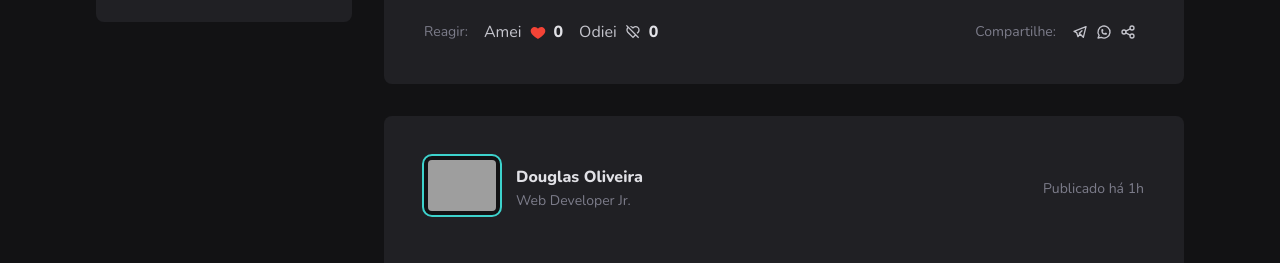
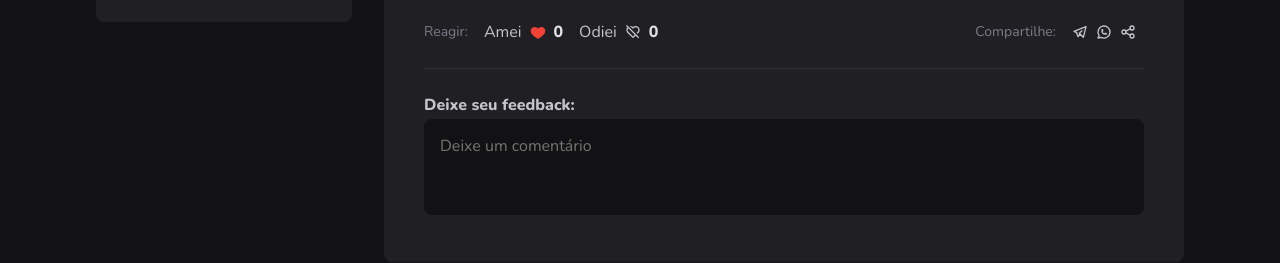
Before and after one commit to xDouglas90/devtopics, a React (Vite) app: page / in a window 1280 px wide. Shown: the part 438-701 px from the top of the page. Built offline with nearby package versions, Linux system fonts and the light colour scheme; grey boxes are pictures that could not be loaded.

Commit message:
:lipstick: Finish comment form in Post component

```diff
--- a/src/components/Button/styles.ts
+++ b/src/components/Button/styles.ts
@@ -26,8 +26,8 @@ export const Button = styled.a<ButtonProps>`
   &:hover {
     background: ${({ isPrimary }) =>
     isPrimary ? 'var(--primary-color)' : 'var(--primary-lt-color)'};
-    color: var(--white-color);
+    color: ${({ isPrimary }) => isPrimary ? 'var(--white-color)' : 'var(--gray-800)'};
     cursor: pointer;
-    text-shadow: 0 0 2px var(--gray-800);
+    text-shadow: ${({ isPrimary }) => (isPrimary ? '0 0 2px var(--gray-800)' : 'none')};
   }
 `;
--- a/src/components/Post/index.tsx
+++ b/src/components/Post/index.tsx
@@ -1,4 +1,10 @@
-import { Container, PostContent, PostFooter, PostHeader } from './styles';
+import {
+  CommentForm,
+  Container,
+  PostContent,
+  PostFooter,
+  PostHeader,
+} from './styles';
 
 import { TbShare, TbBrandTelegram, TbBrandWhatsapp } from 'react-icons/tb';
 import { FcLike } from 'react-icons/fc';
@@ -78,6 +84,16 @@ export const Post = () => {
           </div>
         </div>
       </PostFooter>
+
+      <CommentForm>
+        <label htmlFor="comment">
+          <strong>Deixe seu feedback:</strong>
+        </label>
+        <textarea name="comment" placeholder="Deixe um comentário" />
+        <footer>
+          <button type="submit">Publicar</button>
+        </footer>
+      </CommentForm>
     </Container>
   );
 };
--- a/src/components/Post/styles.ts
+++ b/src/components/Post/styles.ts
@@ -148,3 +148,61 @@ export const PostFooter = styled.footer`
     }
   }
 `;
+
+export const CommentForm = styled.form`
+  border-top: 1px solid var(--gray-600);
+  margin-top: 1.5rem;
+  padding-top: 1.5rem;
+  width: 100%;
+
+  label strong {
+    color: var(--gray-100);
+    line-height: 1.6;
+  }
+
+  textarea {
+    background: var(--gray-800);
+    border: 0;
+    border-radius: 8px;
+    color: var(--gray-100);
+    height: 6rem;
+    line-height: 1.4;
+    padding: 1rem;
+    resize: none;
+    width: 100%;
+
+    &:hover {
+      cursor: text;
+    }
+  }
+
+  footer {
+    visibility: hidden;
+    max-height: 0;
+  }
+
+  button {
+    background: var(--primary-color);
+    border: 0;
+    border-radius: 8px;
+    color: var(--white-color);
+    cursor: pointer;
+    font-size: 1.2rem;
+    font-weight: 700;
+    margin-top: 1rem;
+    padding: 0.5rem 1.5rem;
+    text-shadow: 0 0 2px var(--gray-800);
+    transition: background 0.2s;
+
+    &:hover {
+      background: var(--primary-lt-color);
+      color: var(--gray-800);
+      text-shadow: none;
+    }
+  }
+
+  &:focus-within footer {
+    visibility: visible;
+    max-height: 100%;
+  }
+`;
--- a/src/styles/GlobalStyles.ts
+++ b/src/styles/GlobalStyles.ts
@@ -23,6 +23,11 @@ export const GlobalStyles = createGlobalStyle`
         -webkit-font-smoothing: antialiased;
         -moz-osx-font-smoothing: grayscale;
         -webkit-text-size-adjust: 100%;
+    }
+
+    :focus {
+        outline: transparent;
+        box-shadow: 0 0 0 2px var(--primary-color);
     }
 
     *, *::after, *::before {
```
